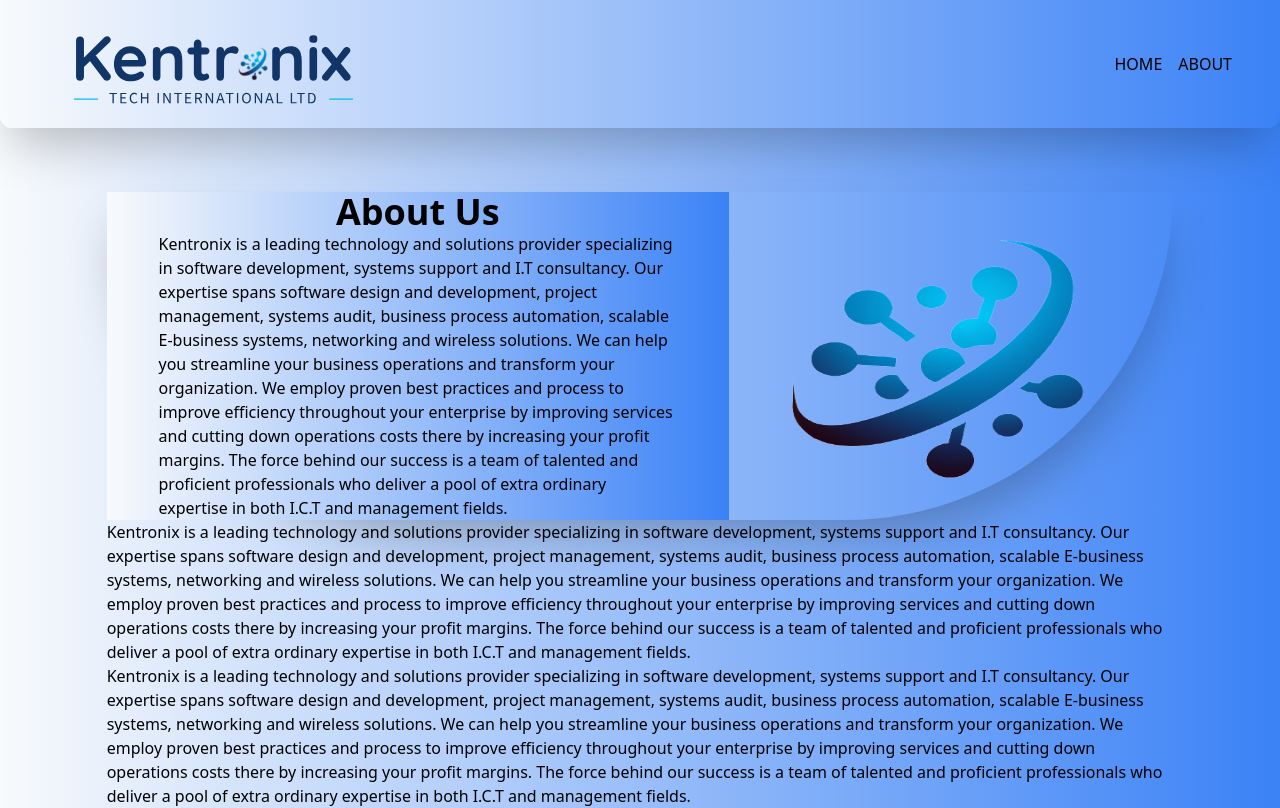
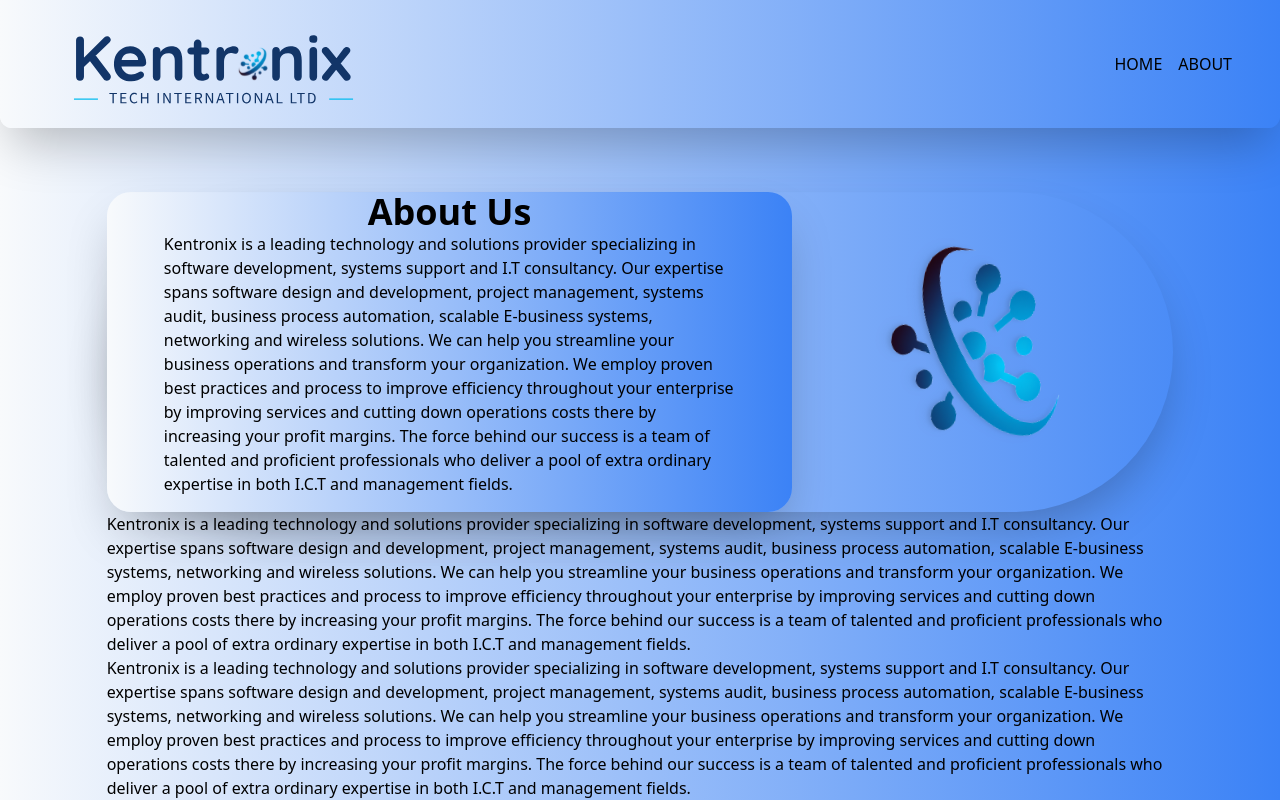
Before and after one commit to mosesmrima/kentronix, a Next.js app: page / in a window 1280 px wide. Built offline with nearby package versions, Linux system fonts and the light colour scheme.

Commit message:
animate logo

```diff
--- a/components/AboutUs.jsx
+++ b/components/AboutUs.jsx
@@ -1,10 +1,13 @@
 import Image from "next/image";
-
+import {motion, useMotionValue, useTransform} from "framer-motion"
 
 export default function AboutUs() {
+    const rotate = useMotionValue(0)
+    const circularMotion = useTransform(rotate, value => `rotate(${value}deg)`)
+
     return (
-       <div className={"sm:w-10/12 w-11/12 sm:max-h-[30rem] mx-auto mt-16 sm:flex relative rounded-b-full shadow-2xl"}>
-           <div className={"sm:h-12/12 h-11/12 sm:w-7/12  bg-gradient-to-r from-slate-50 to-blue-500 "}>
+       <div className={"sm:w-10/12 w-11/12 sm:max-h-[50rem] mx-auto mt-16 sm:flex relative rounded-full shadow-2xl"}>
+           <div className={"sm:h-12/12 h-11/12 sm:w-9/12  bg-gradient-to-r from-slate-50 to-blue-500 rounded-3xl shadow-2xl"}>
              <h1 className={"text-center text-4xl font-extrabold"}>About Us</h1>
              <p className={"w-10/12 mx-auto"}>
                  Kentronix is a leading technology and solutions provider specializing in software development,
@@ -18,14 +21,21 @@
              </p>
          </div>
            <div className={"sm:max-h-80 h-96 sm:w-5/12 w-[70vw] sm:static absolute top-0 sm:z-0 z-[100] sm:opacity-100 opacity-50"}>
-               <div className={"relative sm:h-full h-full sm:w-full w-full"}>
+               <motion.div className={"relative sm:h-full h-full sm:w-full w-full"}
+                           animate={{ rotate: 360, scale: [0.9, 0.9, 0.8, 0.7, 0.7, 0.8, 0.9, 0.9] }}
+                           transition={{ duration: 4, repeat: Infinity }}
+                           style={{
+                               style: { transform: circularMotion}
+                           }}
+                   >
                    <Image
                        src={"/favicon.png"}
                        fill
                        layout={"raw"}
                        alt={"logo"}
+                       className={"drop-shadow-lg"}
                    />
-               </div>
+               </motion.div>
            </div>
 
        </div>
```
